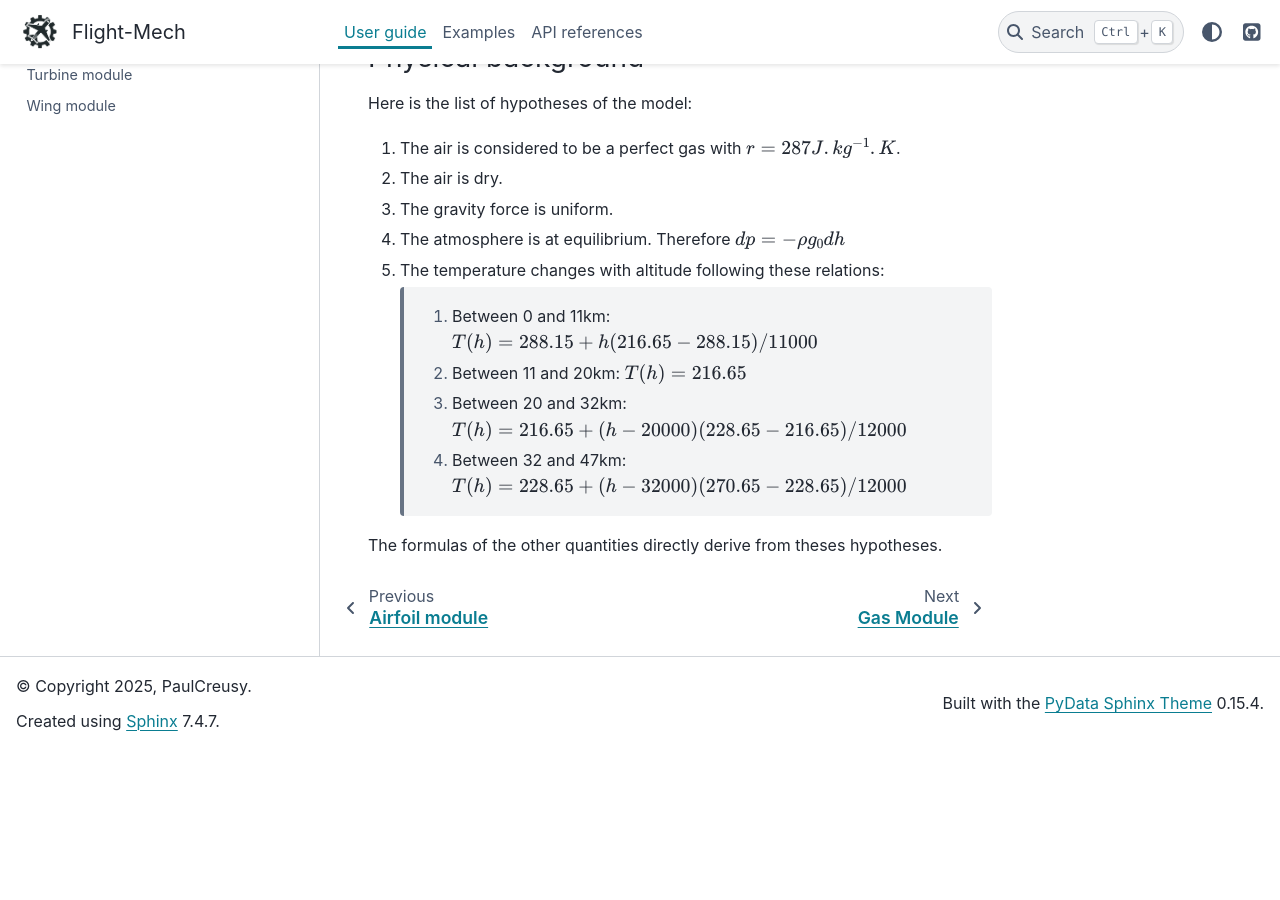
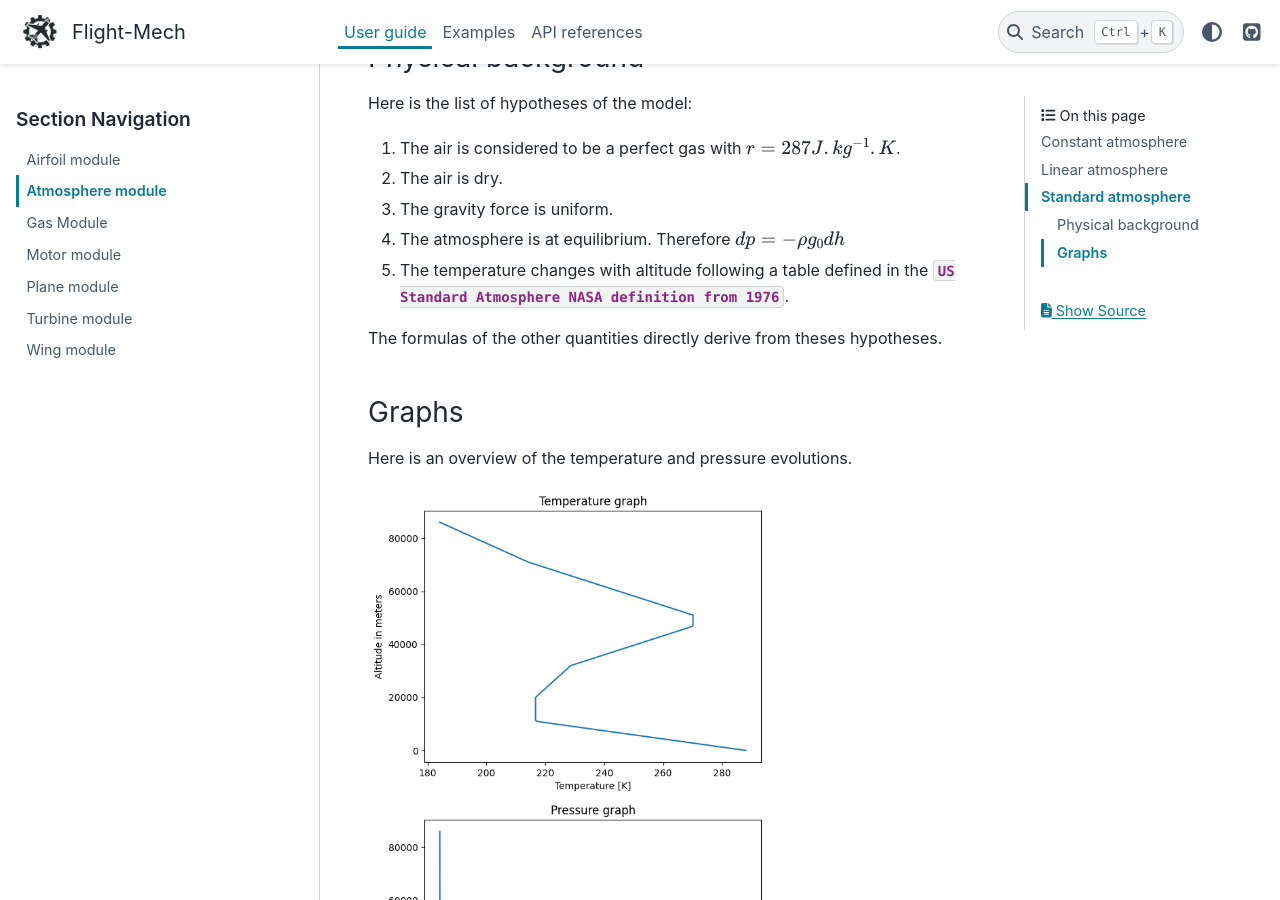
Before and after one commit to PaulCreusy/flight-mech, a Sphinx documentation site: the page built from docs/atmosphere_module.rst, in a window 1280 px wide and 900 px high, scrolled down 1887 px. Built offline with Sphinx 7.4.7 and the PyData theme 0.15.4, drawn with Linux system fonts in a browser that asks for light colours; before the commit the page ends 2637 px from its top, so only the background shows below that.

Commit message:
adapt documentation for the atmosphere module with additional graphs

```diff
--- a/docs/atmosphere_module.rst
+++ b/docs/atmosphere_module.rst
@@ -69,11 +69,19 @@
 2. The air is dry.
 3. The gravity force is uniform.
 4. The atmosphere is at equilibrium. Therefore :math:`dp = -\rho g_0 dh`
-5. The temperature changes with altitude following these relations:
-
-    1. Between 0 and 11km: :math:`T(h) = 288.15 + h (216.65 - 288.15)/11000`
-    2. Between 11 and 20km: :math:`T(h) = 216.65`
-    3. Between 20 and 32km: :math:`T(h) = 216.65 + (h - 20000) (228.65 - 216.65)/12000`
-    4. Between 32 and 47km: :math:`T(h) = 228.65 + (h - 32000) (270.65 - 228.65)/12000`
+5. The temperature changes with altitude following a table defined in the :download:`US Standard Atmosphere NASA definition from 1976 <_static/US_Standard_Atmosphere_1976.pdf>`.
 
 The formulas of the other quantities directly derive from theses hypotheses.
+
+Graphs
+^^^^^^
+
+Here is an overview of the temperature and pressure evolutions.
+
+.. image:: ./figures/standard_temperature.png
+  :width: 400
+  :alt: Temperature Evolution
+
+.. image:: ./figures/standard_pressure.png
+  :width: 400
+  :alt: Pressure Evolution
```
Also changed, not shown: docs/figures/standard_pressure.png (added), docs/figures/standard_temperature.png (added), 1 other file.
